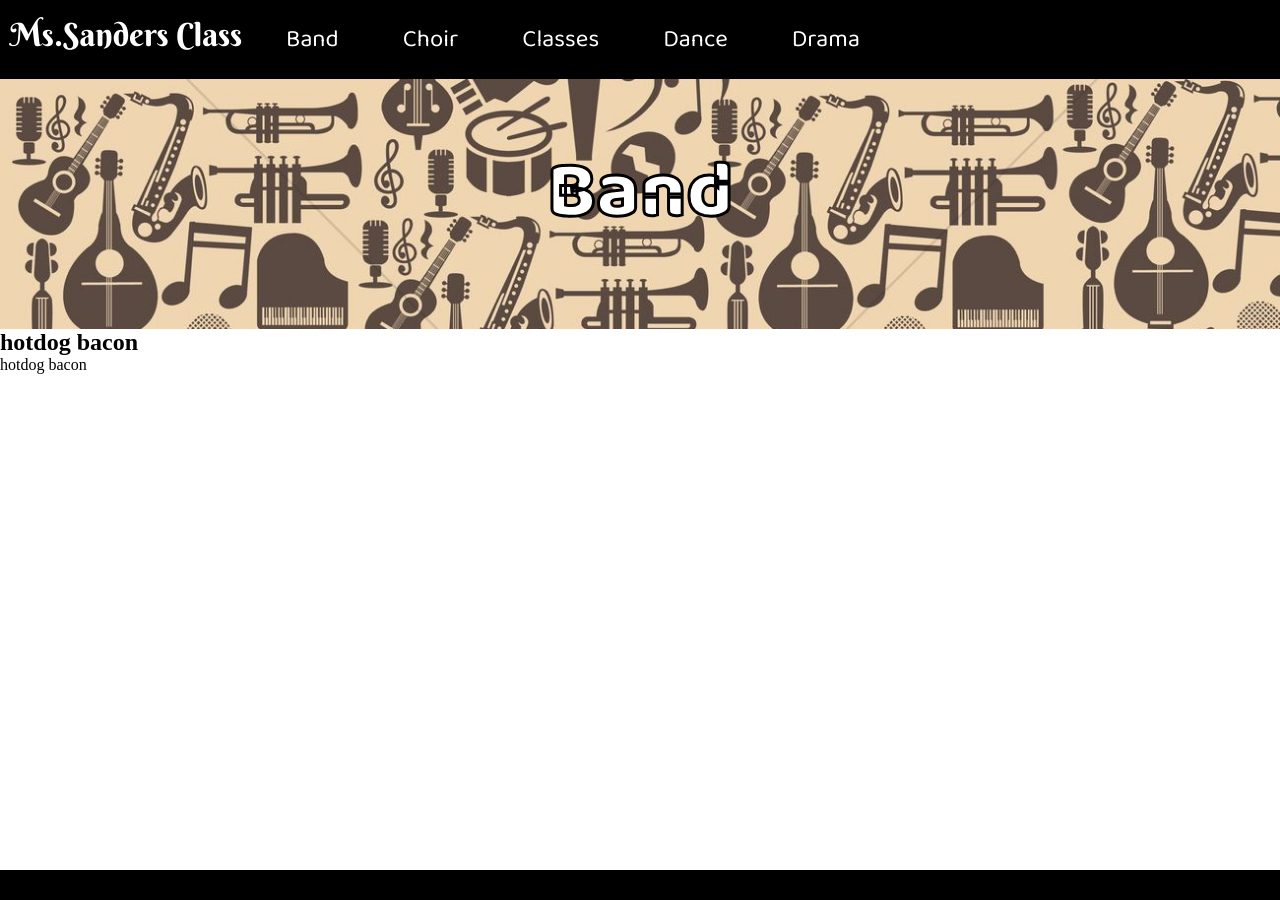
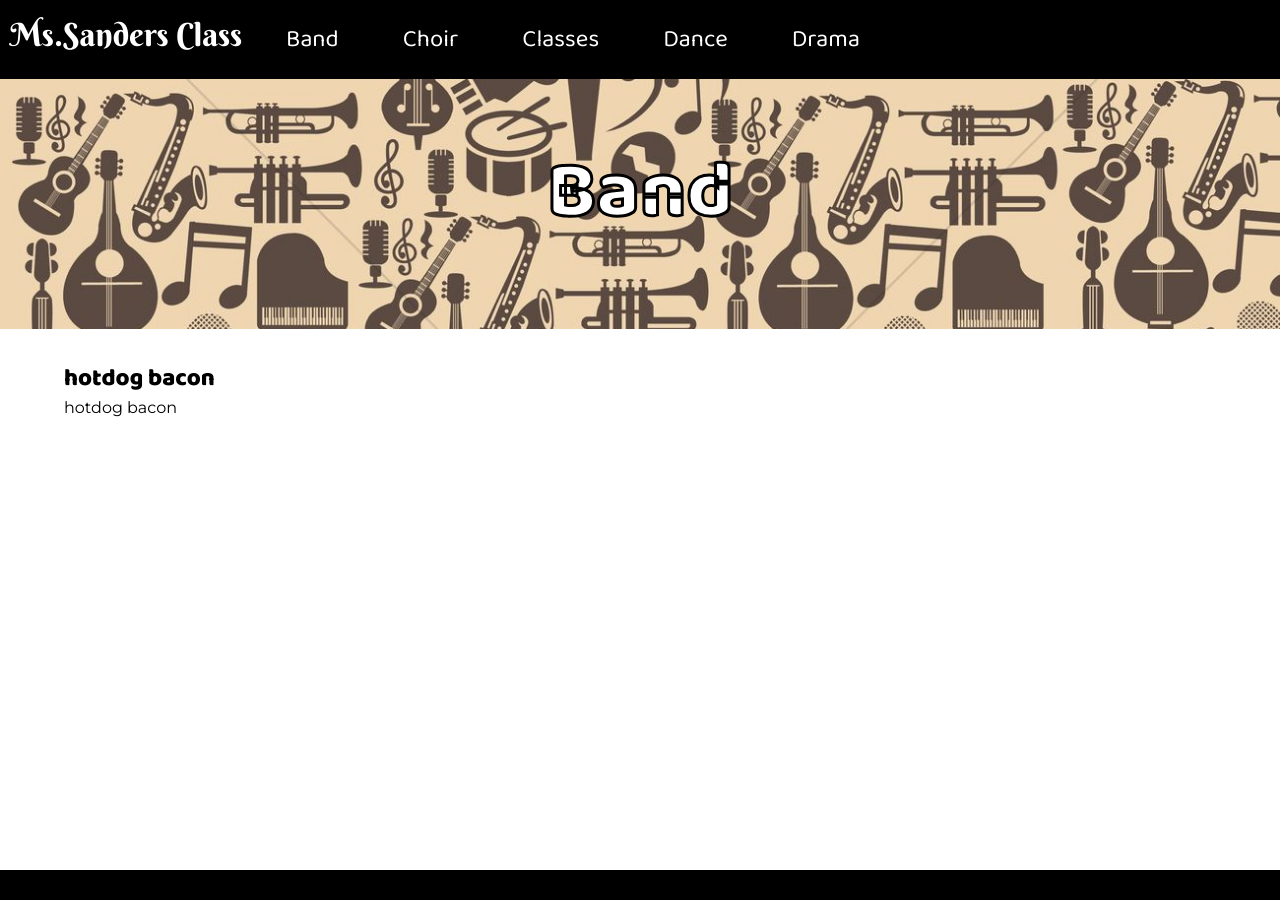
Before and after one commit to BenLardie/Music-Site, a Jekyll site: the page built from band.html, in a window 1280 px wide. Built offline with Jekyll 4.4.1, drawn with Linux system fonts in a browser that asks for light colours.

Commit message:
locking in fonts and spacing of content

```diff
--- a/band.html
+++ b/band.html
@@ -6,10 +6,12 @@ layout: index
 </div>
 {% for post in site.band %}
 
-<h2>{{post.title}}</h2>
+<div class="post">
+    <h2>{{post.title}}</h2>
 
-<div class="content">
-    {{post.content}}
+    <div class="content">
+        {{post.content}}
+    </div>
 </div>
 
 {% endfor %}
--- a/classes.html
+++ b/classes.html
@@ -7,10 +7,12 @@ layout: index
 
 {% for class in site.classes %}
 
+<div class="post">
 <h2>{{class.title}}</h2>
 
 <div class="content">
     {{class.content}}
 </div>
+</div>
 
 {% endfor %}
--- a/css/main.css
+++ b/css/main.css
@@ -121,6 +121,28 @@ nav {
     background-repeat: no-repeat
 }
 
+.post {
+    width: 90%;
+    margin: 30px auto;
+    height: 100%;
+}
+
+.post h1, h2, h3, h4 {
+    font-family: 'Baloo 2', cursive;
+}
+
+.post p {
+    font-family: 'Montserrat', sans-serif;
+}
+
+.post img {
+    display: block;
+    width: 100%;
+    height: auto;
+    max-width: 800px;
+    margin: 20px auto;
+}
+
 .iframe-container {
     position: relative;
     overflow: hidden;
--- a/dance.html
+++ b/dance.html
@@ -7,11 +7,13 @@ layout: index
 
 {% for post in site.dance %}
 
+<div class="post">
 <h2>{{post.title}}</h2>
 <h3>{{ post.date | date: '%B %d, %Y' }}</h3>
 
 <div class="content">
     {{post.content}}
 </div>
+</div>
 
 {% endfor %}
```
Also changed, not shown: choir.html (+5 -3 lines), drama.html (+5 -4 lines).
